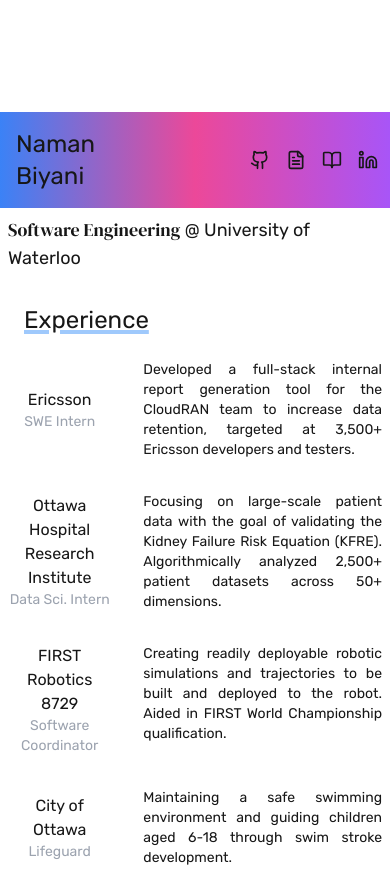
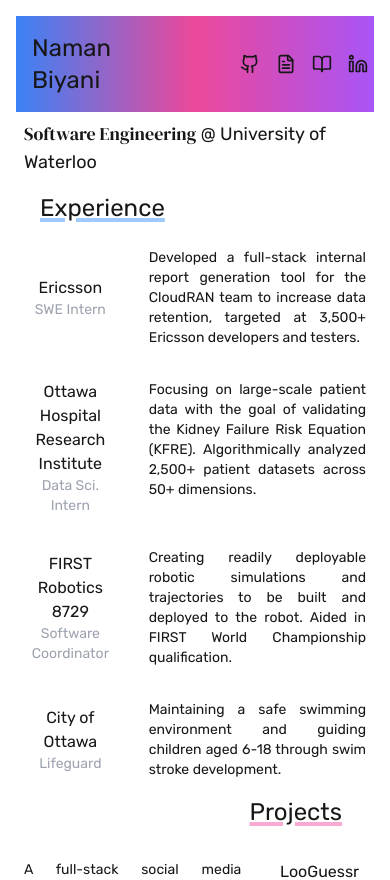
Before and after one commit to NamanBiyani06/namanbiyani.com, a Next.js app: page / in a window 390 px wide. Shown: the top 880 px of the page. Built offline with nearby package versions, Linux system fonts and the light colour scheme; a web font is replaced by a local one.

Commit message:
minor mobile fixes! wahoo!

```diff
--- a/src/app/page.tsx
+++ b/src/app/page.tsx
@@ -32,7 +32,7 @@ export default function HomePage() {
         <meta name="description" content="Naman Biyani's personal portfolio."/>
       </Head>
 
-      <div className="relative mx-auto my-28 max-w-lg space-y-4">
+      <div className="relative mx-4 md:mx-auto my-4 md:my-28 max-w-lg md:space-y-4">
         <Header/>
         {/* <Navbar/> */}
         <Experience/>
```
